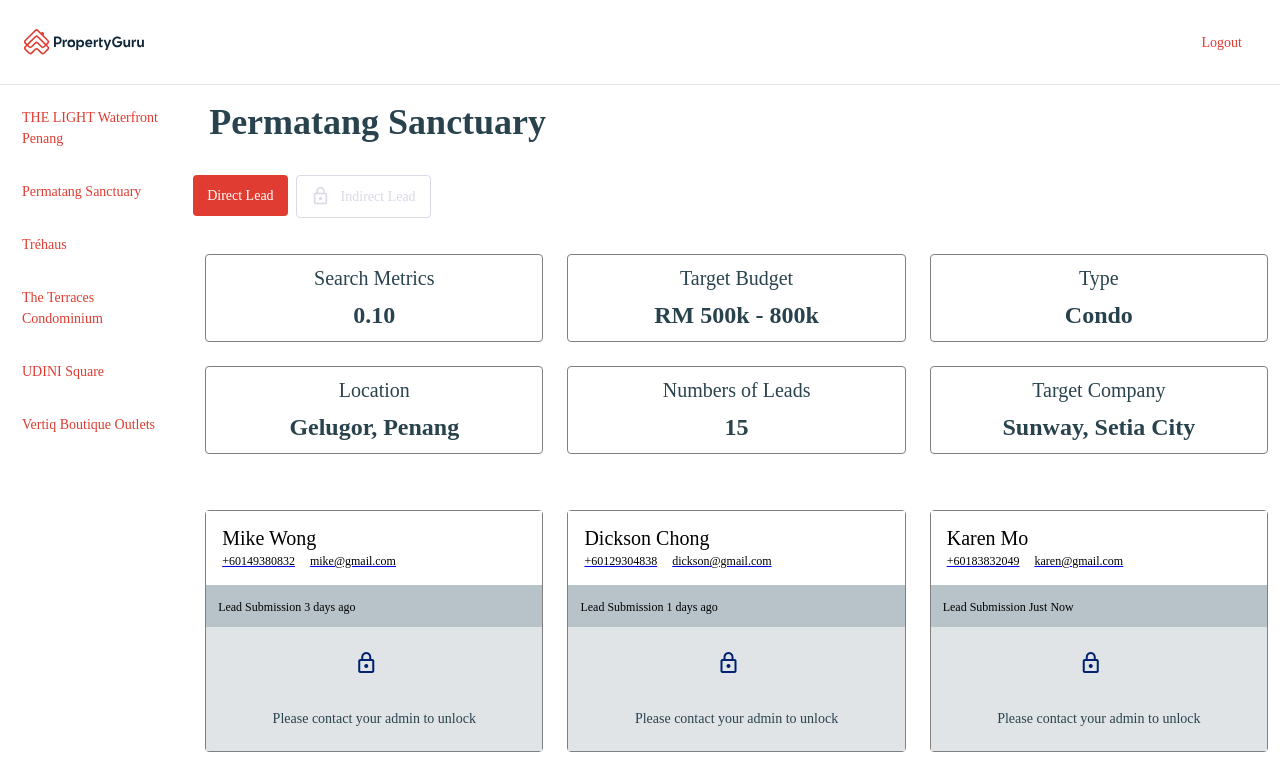
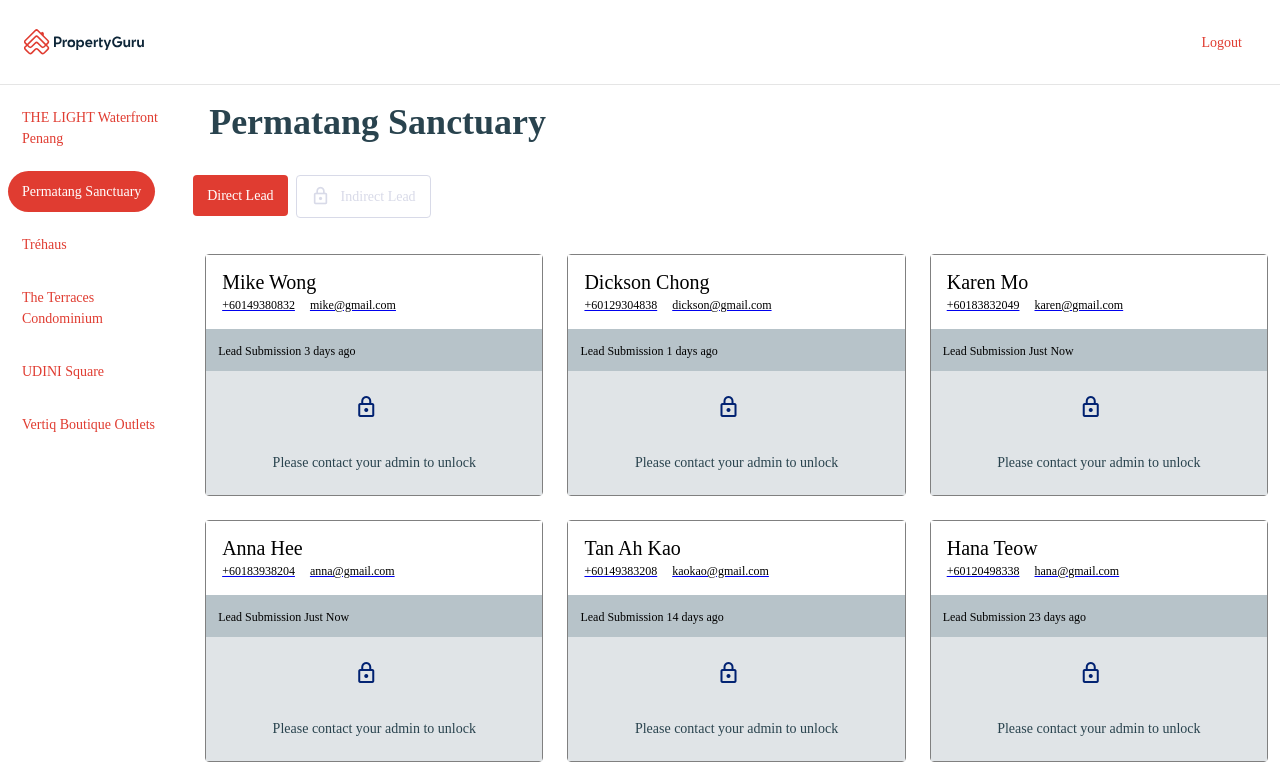
Before and after one commit to junKitClover/PGHack, a Next.js app: page /project/direct/permatang-sanctuary in a window 1280 px wide. Shown: the top 774 px of the page. Built offline with nearby package versions, Linux system fonts and the light colour scheme; sample sign-in values are in the browser's storage; a web font is replaced by a local one.

Commit message:
side bar highlight

```diff
--- a/app/project/direct/[projectName]/page.tsx
+++ b/app/project/direct/[projectName]/page.tsx
@@ -1,6 +1,6 @@
 "use client";
 
-import { Box, Text } from "component/atoms";
+import { Box, Text, Visible } from "component/atoms";
 import { useEffect, useState } from "react";
 import { Stack, Grid, Flex } from "component/organisms";
 import LeadCard, { LeadCardProps, LeadQuality } from "../../component/LeadCard";
@@ -62,11 +62,13 @@
           </Button>
         )}
       </Flex>
-      <Grid col={[2, , 3]} gap={[3, 5, 6]} paddingBlock={5} paddingInline={3}>
-        {detailList.map((props, i) => (
-          <InfoCard {...props} key={i} />
-        ))}
-      </Grid>
+      <Visible visible={false}>
+        <Grid col={[2, , 3]} gap={[3, 5, 6]} paddingBlock={5} paddingInline={3}>
+          {detailList.map((props, i) => (
+            <InfoCard {...props} key={i} />
+          ))}
+        </Grid>
+      </Visible>
       {loginUser === "SUPER" ? <LeadQuality /> : false}
       <Grid col={[1, 2, 3]} gap={[3, 5, 6]} paddingBlock={5} paddingInline={3}>
         {leadInfo.map((prop, i) => {
--- a/app/project/sideBar.tsx
+++ b/app/project/sideBar.tsx
@@ -1,7 +1,10 @@
+'use client'
+
 import { Stack } from "component/organisms";
 import { Box } from "component/atoms";
 import { Button } from "component/molecules";
 import Link from "next/link";
+import { useEffect, useState } from "react";
 
 interface ProjectProps {
   id: number,
@@ -49,18 +52,27 @@
   },
 ];
 
-const SideBar = () => (
+const SideBar = () => {
+  const [currentPath, setCurrentPath]= useState('/project/direct/the-light-waterfront-penang');
+
+  useEffect(()=>{
+    const {href} = window.location;
+    const paths = href.split('/');
+    setCurrentPath(paths[paths.length - 1]);
+  },[])
+
+  return (
     <Box paddingBlock={3} paddingInline={2}>
       <Stack gap={3}>
         {projectList.map(({name, id, path}) => (
           <Link key={id} href={path}>
-          <Button type="text" isFloat >
+            <Button type={path.indexOf(currentPath) >= 0 ? "contained" : "text"} isFloat onClick={()=>{setCurrentPath(path)}}>
               {name}
             </Button>
           </Link>
         ))}
       </Stack>
     </Box>
-);
+  )};
 
 export default SideBar;
```
Lines whose indentation alone changed are shown as unchanged.
